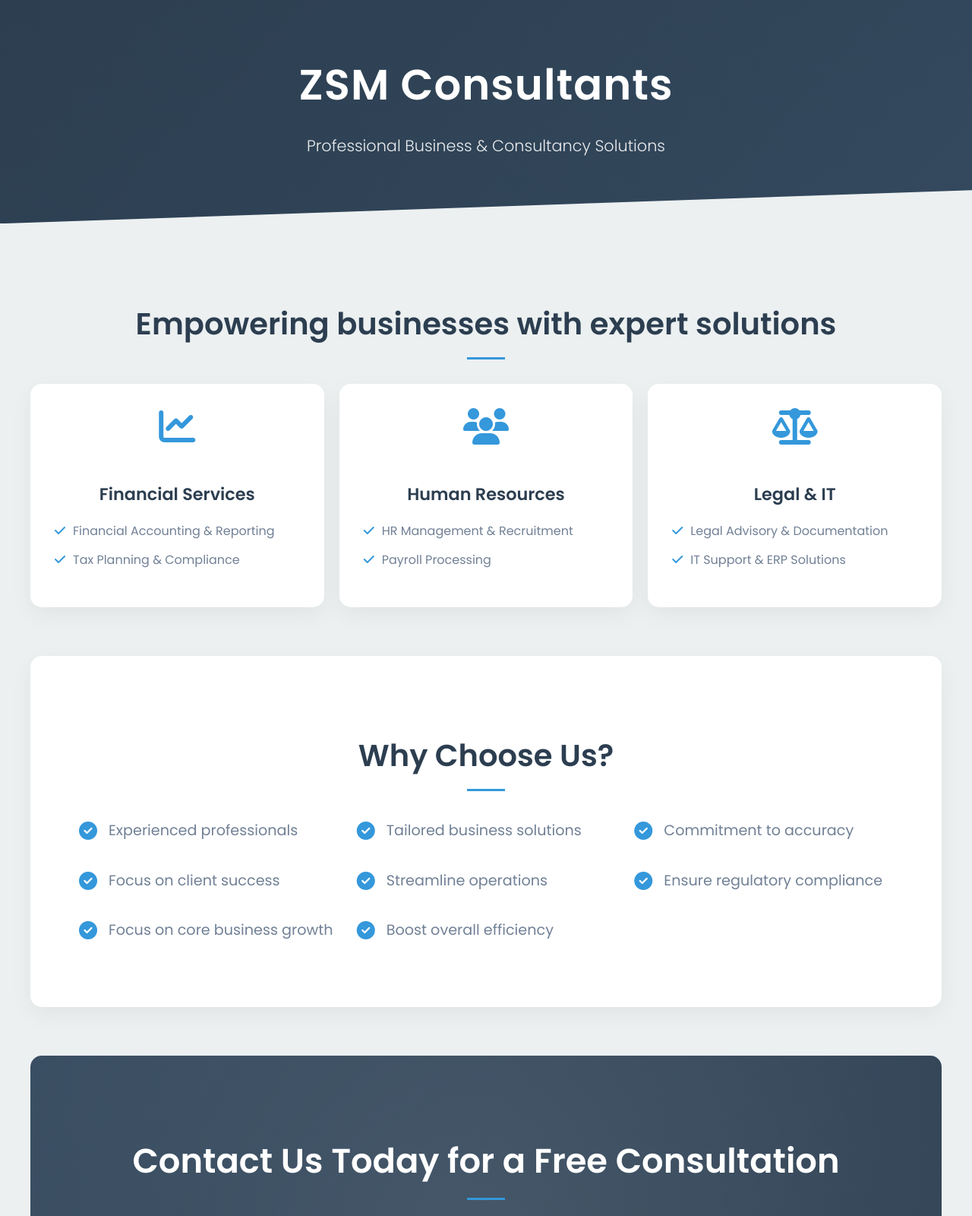
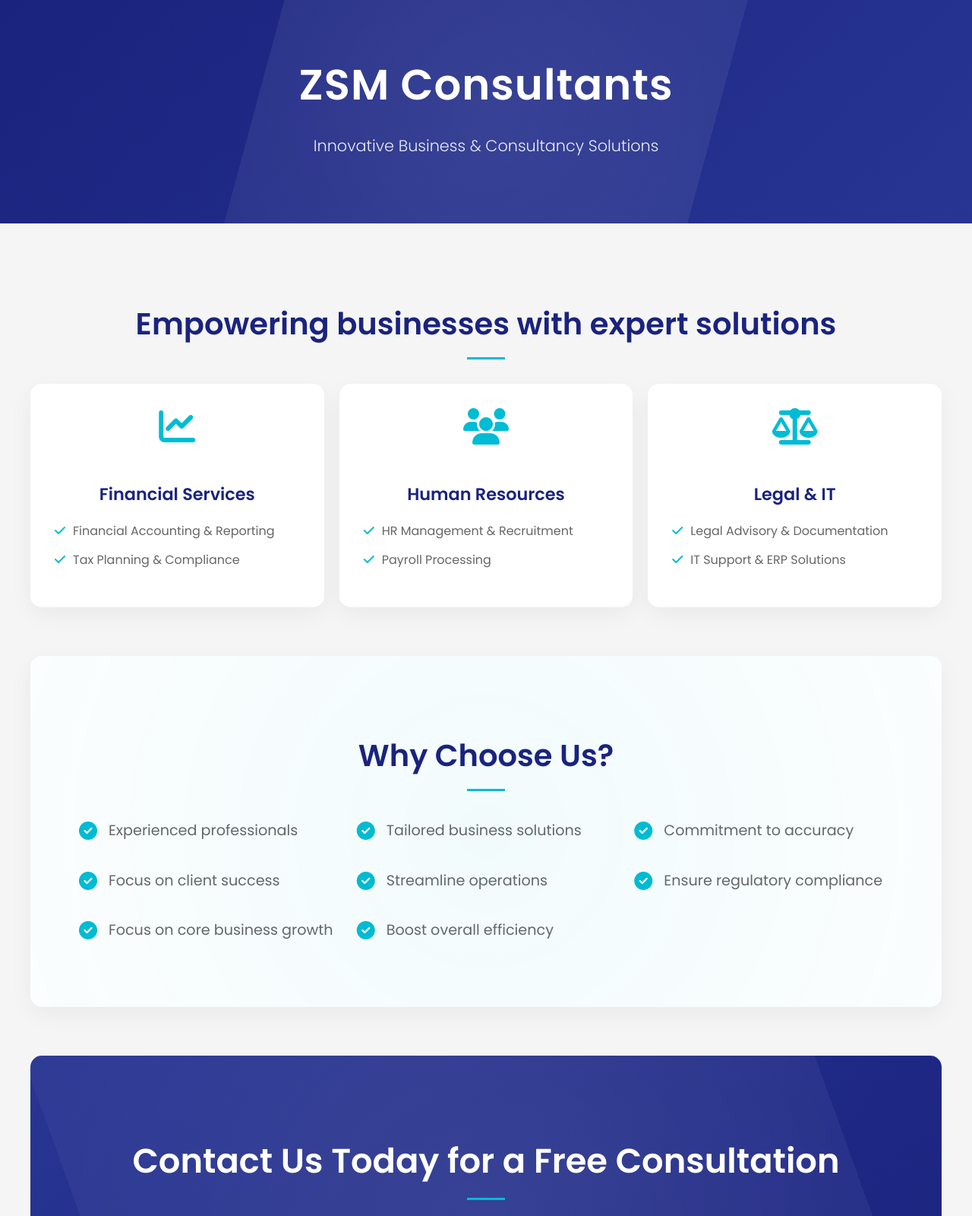
Before and after one commit to muntazirabidi/zsm-consultants, a plain HTML site: page index.html in a window 1280 px wide. Shown: the top 1600 px of the page at 76% size. Drawn offline with Linux system fonts and the light colour scheme.

Commit message:
improved desgin

```diff
--- a/index.html
+++ b/index.html
@@ -3,7 +3,7 @@
   <head>
     <meta charset="UTF-8" />
     <meta name="viewport" content="width=device-width, initial-scale=1.0" />
-    <title>ZSM Consultants</title>
+    <title>ZSM Consultants - Innovative Business Solutions</title>
     <link
       href="https://fonts.googleapis.com/css2?family=Poppins:wght@300;400;600&display=swap"
       rel="stylesheet"
@@ -14,12 +14,12 @@
     />
     <style>
       :root {
-        --primary-color: #2c3e50;
-        --secondary-color: #34495e;
-        --accent-color: #3498db;
-        --background-color: #ecf0f1;
-        --text-color: #2d3748;
-        --light-text-color: #718096;
+        --primary-color: #1a237e;
+        --secondary-color: #283593;
+        --accent-color: #00bcd4;
+        --background-color: #f5f5f5;
+        --text-color: #333;
+        --light-text-color: #666;
       }
 
       body {
@@ -40,7 +40,32 @@
         color: white;
         text-align: center;
         padding: 4rem 0;
-        clip-path: polygon(0 0, 100% 0, 100% 85%, 0 100%);
+        position: relative;
+        overflow: hidden;
+      }
+
+      header::before {
+        content: "";
+        position: absolute;
+        top: -50%;
+        left: -50%;
+        width: 200%;
+        height: 200%;
+        background: radial-gradient(
+          circle,
+          rgba(255, 255, 255, 0.1) 0%,
+          transparent 60%
+        );
+        animation: rotate 20s linear infinite;
+      }
+
+      @keyframes rotate {
+        0% {
+          transform: rotate(0deg);
+        }
+        100% {
+          transform: rotate(360deg);
+        }
       }
 
       header h1 {
@@ -48,6 +73,7 @@
         margin: 0;
         font-weight: 600;
         letter-spacing: 1px;
+        position: relative;
       }
 
       header p {
@@ -55,6 +81,7 @@
         margin-top: 15px;
         font-weight: 300;
         opacity: 0.9;
+        position: relative;
       }
 
       main {
@@ -95,6 +122,27 @@
         box-shadow: 0 10px 30px rgba(0, 0, 0, 0.05);
         transition: all 0.3s ease-in-out;
         text-align: center;
+        position: relative;
+        overflow: hidden;
+      }
+
+      .service::before {
+        content: "";
+        position: absolute;
+        top: -100%;
+        left: 0;
+        width: 100%;
+        height: 100%;
+        background: linear-gradient(
+          135deg,
+          rgba(255, 255, 255, 0.1) 0%,
+          transparent 100%
+        );
+        transition: all 0.5s ease-in-out;
+      }
+
+      .service:hover::before {
+        top: 0;
       }
 
       .service:hover {
@@ -106,6 +154,11 @@
         font-size: 3rem;
         color: var(--accent-color);
         margin-bottom: 1.5rem;
+        transition: all 0.3s ease-in-out;
+      }
+
+      .service:hover i {
+        transform: scale(1.1);
       }
 
       .service h3 {
@@ -140,6 +193,35 @@
         border-radius: 15px;
         margin-bottom: 4rem;
         box-shadow: 0 10px 30px rgba(0, 0, 0, 0.05);
+        position: relative;
+        overflow: hidden;
+      }
+
+      .why-choose-us::before {
+        content: "";
+        position: absolute;
+        top: -50%;
+        left: -50%;
+        width: 200%;
+        height: 200%;
+        background: radial-gradient(
+          circle,
+          rgba(0, 188, 212, 0.05) 0%,
+          transparent 70%
+        );
+        animation: pulse 10s ease-in-out infinite;
+      }
+
+      @keyframes pulse {
+        0% {
+          transform: scale(1);
+        }
+        50% {
+          transform: scale(1.05);
+        }
+        100% {
+          transform: scale(1);
+        }
       }
 
       .why-choose-us ul {
@@ -155,6 +237,12 @@
         display: flex;
         align-items: center;
         color: var(--light-text-color);
+        transition: all 0.3s ease-in-out;
+      }
+
+      .why-choose-us ul li:hover {
+        transform: translateX(10px);
+        color: var(--primary-color);
       }
 
       .why-choose-us ul li:before {
@@ -180,7 +268,7 @@
         overflow: hidden;
       }
 
-      .contact:before {
+      .contact::before {
         content: "";
         position: absolute;
         top: -50%;
@@ -192,6 +280,7 @@
           rgba(255, 255, 255, 0.1) 0%,
           transparent 70%
         );
+        animation: rotate 30s linear infinite;
       }
 
       .contact h2 {
@@ -213,11 +302,41 @@
         color: var(--accent-color);
         text-decoration: none;
         font-weight: 500;
-        transition: color 0.3s ease;
+        transition: all 0.3s ease-in-out;
       }
 
       .contact a:hover {
         color: white;
+        text-shadow: 0 0 10px rgba(255, 255, 255, 0.5);
+      }
+
+      .scroll-to-top {
+        position: fixed;
+        bottom: 20px;
+        right: 20px;
+        background-color: var(--accent-color);
+        color: white;
+        width: 50px;
+        height: 50px;
+        border-radius: 50%;
+        display: flex;
+        justify-content: center;
+        align-items: center;
+        font-size: 1.5rem;
+        cursor: pointer;
+        transition: all 0.3s ease-in-out;
+        opacity: 0;
+        visibility: hidden;
+      }
+
+      .scroll-to-top.visible {
+        opacity: 1;
+        visibility: visible;
+      }
+
+      .scroll-to-top:hover {
+        background-color: var(--primary-color);
+        transform: translateY(-5px);
       }
 
       @media (max-width: 992px) {
@@ -256,7 +375,7 @@
   <body>
     <header>
       <h1>ZSM Consultants</h1>
-      <p>Professional Business & Consultancy Solutions</p>
+      <p>Innovative Business & Consultancy Solutions</p>
     </header>
 
     <main>
@@ -321,5 +440,56 @@
         <p><em>ZSM Consultants: Your Partner in Business Excellence</em></p>
       </section>
     </main>
+
+    <div class="scroll-to-top">
+      <i class="fas fa-chevron-up"></i>
+    </div>
+
+    <script>
+      // Scroll to top functionality
+      const scrollToTopButton = document.querySelector(".scroll-to-top");
+
+      window.addEventListener("scroll", () => {
+        if (window.pageYOffset > 300) {
+          scrollToTopButton.classList.add("visible");
+        } else {
+          scrollToTopButton.classList.remove("visible");
+        }
+      });
+
+      scrollToTopButton.addEventListener("click", () => {
+        window.scrollTo({
+          top: 0,
+          behavior: "smooth",
+        });
+      });
+
+      // Add animation to services on scroll
+      const services = document.querySelectorAll(".service");
+
+      const observerOptions = {
+        root: null,
+        rootMargin: "0px",
+        threshold: 0.1,
+      };
+
+      const observer = new IntersectionObserver((entries, observer) => {
+        entries.forEach((entry) => {
+          if (entry.isIntersecting) {
+            entry.target.style.opacity = "1";
+            entry.target.style.transform = "translateY(0)";
+            observer.unobserve(entry.target);
+          }
+        });
+      }, observerOptions);
+
+      services.forEach((service) => {
+        service.style.opacity = "0";
+        service.style.transform = "translateY(50px)";
+        service.style.transition =
+          "opacity 0.5s ease-out, transform 0.5s ease-out";
+        observer.observe(service);
+      });
+    </script>
   </body>
 </html>
```
